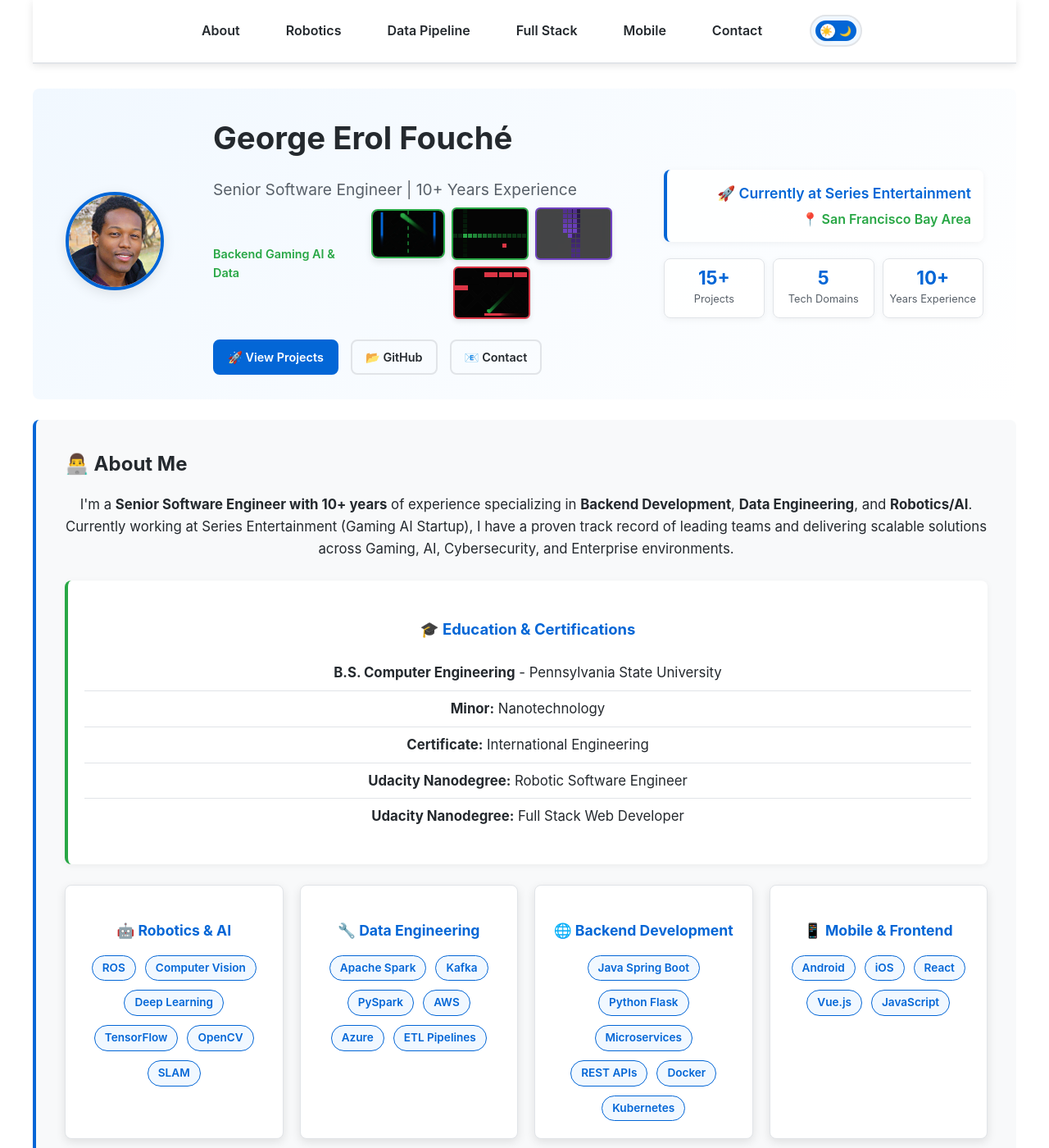
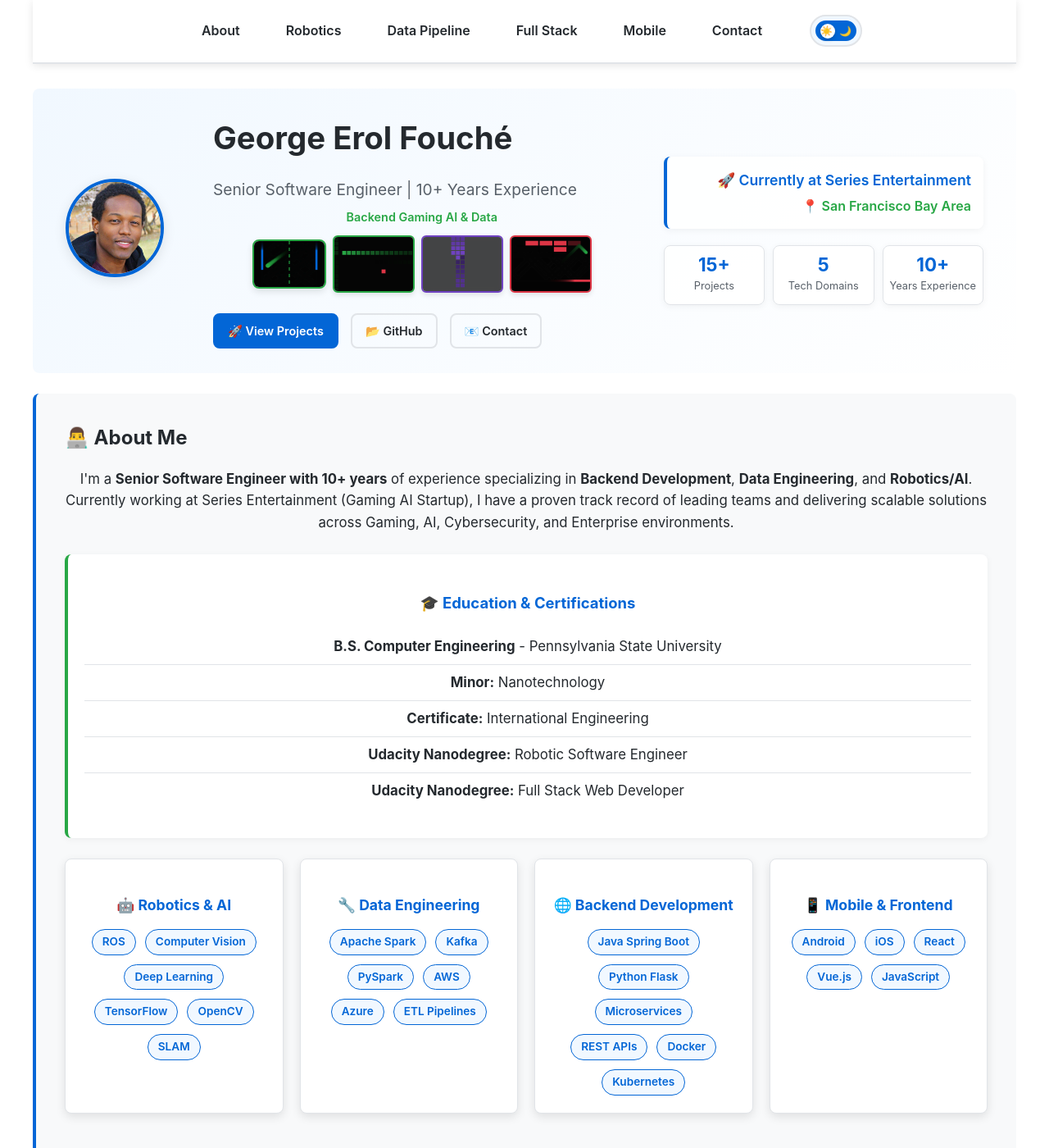
Before and after one commit to georgeerol/georgeerol.github.io, a Jekyll site: the page built from index.md, in a window 1280 px wide and 1400 px high. Shown: the whole window at 82% size. Built offline with Jekyll 4.4.1, drawn with Linux system fonts in a browser that asks for light colours.

Commit message:
🎮 Fix mini arcade layout - games now under text
- Changed flex-direction to column for better layout
- Games now appear under 'Backend Gaming AI & Data' text
- Increased canvas size to 100x70 for better visibility
- Perfect vertical stacking for professional look

```diff
--- a/assets/css/style.scss
+++ b/assets/css/style.scss
@@ -238,7 +238,7 @@
   justify-content: center;
   gap: 0.7rem;
   margin-bottom: 25px;
-  flex-wrap: nowrap;
+  flex-direction: column;
 }
 
 .hero-specialization {
@@ -263,6 +263,8 @@
   box-shadow: 0 3px 6px rgba(0, 0, 0, 0.1);
   backdrop-filter: blur(5px);
   transition: all 0.3s ease;
+  width: 100px;
+  height: 70px;
 }
 
 .mini-arcade canvas:hover {
--- a/index.md
+++ b/index.md
@@ -40,10 +40,10 @@
       <div class="hero-specialization-container">
         <p class="hero-specialization">Backend Gaming AI & Data</p>
         <div class="mini-arcade">
-          <canvas id="pongGame" width="90" height="60"></canvas>
-          <canvas id="snakeGame" width="90" height="60"></canvas>
-          <canvas id="tetrisGame" width="90" height="60"></canvas>
-          <canvas id="breakoutGame" width="90" height="60"></canvas>
+          <canvas id="pongGame" width="100" height="70"></canvas>
+          <canvas id="snakeGame" width="100" height="70"></canvas>
+          <canvas id="tetrisGame" width="100" height="70"></canvas>
+          <canvas id="breakoutGame" width="100" height="70"></canvas>
         </div>
       </div>
 
```
Also changed, not shown: images/image copy.png (deleted).
